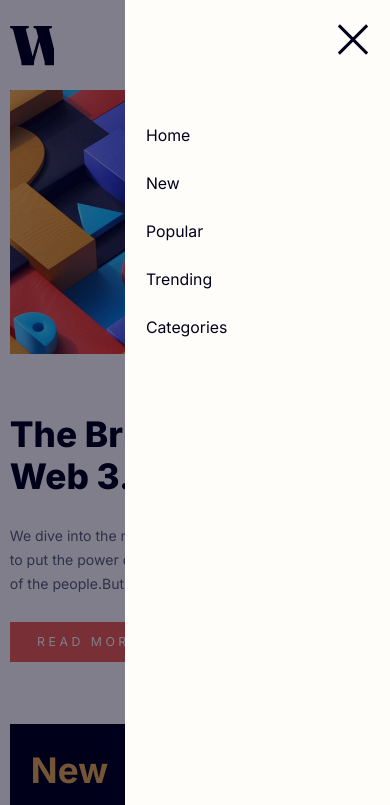
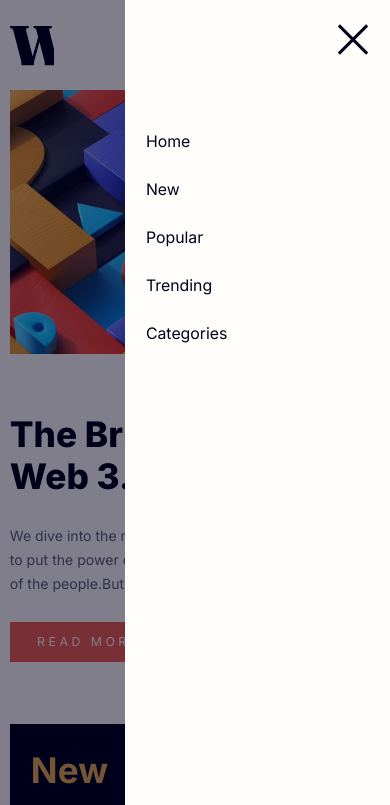
Before and after one commit to jeft97/challeng-frontend-mentor, a plain HTML site: page news-homepage-main/index.html in a window 390 px wide. Both pictures are taken after a click on the button 360 px from the left and 43 px from the top of the page. Shown: the top 805 px of the page. Drawn offline with Linux system fonts and the light colour scheme.

Commit message:
17/01/2023

```diff
--- a/news-homepage-main/css/style.css
+++ b/news-homepage-main/css/style.css
@@ -233,54 +233,17 @@ picture{
     display: none;
 }
 
-
-.menu-mobile{
-    position: fixed;
-    width: 100%;
-    height: 100vh;
-    left: 0;
-    top: 0;
-    z-index: 100;
-    background-color: rgba(0, 0, 26, 0.5);
-    transform: translateX(100%);
-    transition: .2s ease-out;
-    overflow: hidden;
-    display: none;
-    opacity: 0;
-}
-
-.container{
-    position: absolute;
-    right: 0;
-    top: 0;
-    height: 100vh;
-    width: 68%;
-    background-color: var(--clr-bg);
-    padding: 2.7rem 2.4rem;
-    transform: translateX(100%);
-    transition: transform .3s ease-in-out .1s;
-}
+.c-btn--close-menu{display: none;}
 
 .c-btn--close-menu{
     position: absolute;
     top: 2.7rem;
     right: 2.4rem ;
 }
-.nav-mobile{
-    position: absolute;
-    top: 14rem;
-    display: flex;
-    flex-direction: column;
-    gap: 2.4rem;
-}
-.nav-mobile__item--link{
-    font-size: 1.8rem;
-    color: var(--clr-blue-very-dark);
-}
 
 .is-active{
-    transform: translateX(0);
-    opacity: 1;
+    transform: translateX(0) !important;
+    display: block;
 }
 
 @media only screen and (max-width:58em){
@@ -317,9 +280,41 @@ picture{
 }
 /*width="65" height="40"*/
 @media only screen and (max-width:48em){
-    .menu-mobile{
-        display: block;
+
+nav{
+  position: fixed;
+  width: 100%;
+  height: 100vh;
+  left: 0;
+  top: 0;
+  z-index: 200;
+  background-color: rgba(0, 0, 26, 0.5);
+  transform: translateX(100%);
+  transition: transform .2s ease-out;
 }
+
+.container{
+    position: absolute;
+    right: 0;
+    top: 0;
+    height: 100vh;
+    width: 68%;
+    background-color: var(--clr-bg);
+    padding: 2.7rem 2.4rem;
+    transform: translateX(100%);
+    transition: transform .3s ease-in-out .1s;
+}
+.navigation{
+    flex-direction: column;
+    align-items: flex-start;
+    gap: 2.4rem;
+    margin-top: 12rem;
+}
+.navigation__item--link{
+    font-size: 1.8rem;
+    color: var(--clr-blue-very-dark);
+}
+
 .logo-box{
    width: 5rem;
    height: 4rem;
@@ -348,10 +343,9 @@ picture{
 .treading__article--text{
         font-size: 1.5rem;
 }
-    .c-btn--open-menu{
-        display: block;
-     }
-    .navigation{display: none;}
+.c-btn--open-menu{display: block;}
+.c-btn--close-menu{display: block;}
+/*.navigation{display: none;}*/
 }
 @media only screen and (max-width:29em){
     .wrapper{
--- a/news-homepage-main/index.html
+++ b/news-homepage-main/index.html
@@ -15,8 +15,21 @@
 <body>
 
   <div class="wrapper">
-      <div class="menu-mobile js-menu-mobile">
+      <header class="header">
+          <div class="logo-box">
+            <h1 id="logo" hidden="true">news</h1>
+            <img src="assets/images/logo.svg"  aria-labelledby="logo">
+          </div>
+          <nav class="js-menu-mobile">
             <div class="container js-container">
+              <ul class="navigation">
+                <li class="navigation__item"><a href="#" class="navigation__item--link">Home</a></li>
+                <li class="navigation__item"><a href="#" class="navigation__item--link">New</a></li>
+                <li class="navigation__item"><a href="#" class="navigation__item--link">Popular</a></li>
+                <li class="navigation__item"><a href="#" class="navigation__item--link">Trending</a></li>
+                <li class="navigation__item"><a href="#" class="navigation__item--link">Categories</a></li>
+              </ul>
+            </div>
             <div class="c-btn c-btn--close-menu js-btn--close-menu" role="button" tabindex="0">
               <svg width="32" height="31" xmlns="http://www.w3.org/2000/svg" aria-labelledby="svgclose">
                 <title id="svgclose" hidden="true">Close Menu</title>
@@ -26,29 +39,7 @@
                 </g>
               </svg>
             </div>
-          <ul class="nav-mobile">
-            <li class="nav-mobile__item"><a href="#" class="nav-mobile__item--link">Home</a></li>
-              <li class="nav-mobile__item"><a href="#" class="nav-mobile__item--link">New</a></li>
-              <li class="nav-mobile__item"><a href="#" class="nav-mobile__item--link">Popular</a></li>
-              <li class="nav-mobile__item"><a href="#" class="nav-mobile__item--link">Trending</a></li>
-              <li class="nav-mobile__item"><a href="#" class="nav-mobile__item--link">Categories</a></li>
-          </ul>
-        </div>
-      </div>
-      <header class="header">
-          <div class="logo-box">
-            <h1 id="logo" hidden="true">news</h1>
-            <img src="assets/images/logo.svg"  aria-labelledby="logo">
-          </div>
-          <nav>
-            <ul class="navigation">
-              <li class="navigation__item"><a href="#" class="navigation__item--link">Home</a></li>
-              <li class="navigation__item"><a href="#" class="navigation__item--link">New</a></li>
-              <li class="navigation__item"><a href="#" class="navigation__item--link">Popular</a></li>
-              <li class="navigation__item"><a href="#" class="navigation__item--link">Trending</a></li>
-              <li class="navigation__item"><a href="#" class="navigation__item--link">Categories</a></li>
-            </ul>
-
+          </nav>
           <div role="button" tabindex="0" class="c-btn c-btn--open-menu js-btn--open-menu">
             <svg width="40" height="17" xmlns="http://www.w3.org/2000/svg" aria-labelledby="svgtitle">
               <title class="svgtitle" hidden="true">Open menu</title>
@@ -56,10 +47,7 @@
                 <path d="M0 0h40v3H0zM0 7h40v3H0zM0 14h40v3H0z"/><path d="M0 0h40v3H0z"/>
               </g>
             </svg>
-
           </div>
-
-          </nav>
       </header>
       <main class="content">
         <article class="main-article">
```
Also changed, not shown: news-homepage-main/assets/fonts/Inter-VariableFont_slnt,wght.ttf (deleted), news-homepage-main/assets/fonts/README.txt (deleted), news-homepage-main/assets/fonts/static/Inter-Bold.ttf (deleted), news-homepage-main/assets/fonts/static/Inter-ExtraBold.ttf (deleted), news-homepage-main/assets/fonts/static/Inter-Regular.ttf (deleted), news-homepage-main/design/active-states.jpg (deleted), news-homepage-main/design/desktop-design.jpg (deleted), news-homepage-main/design/desktop-preview.jpg (deleted), news-homepage-main/design/mobile-design.jpg (deleted), news-homepage-main/design/mobile-menu.jpg (deleted), 4 other files. Lines whose indentation alone changed are shown as unchanged.
